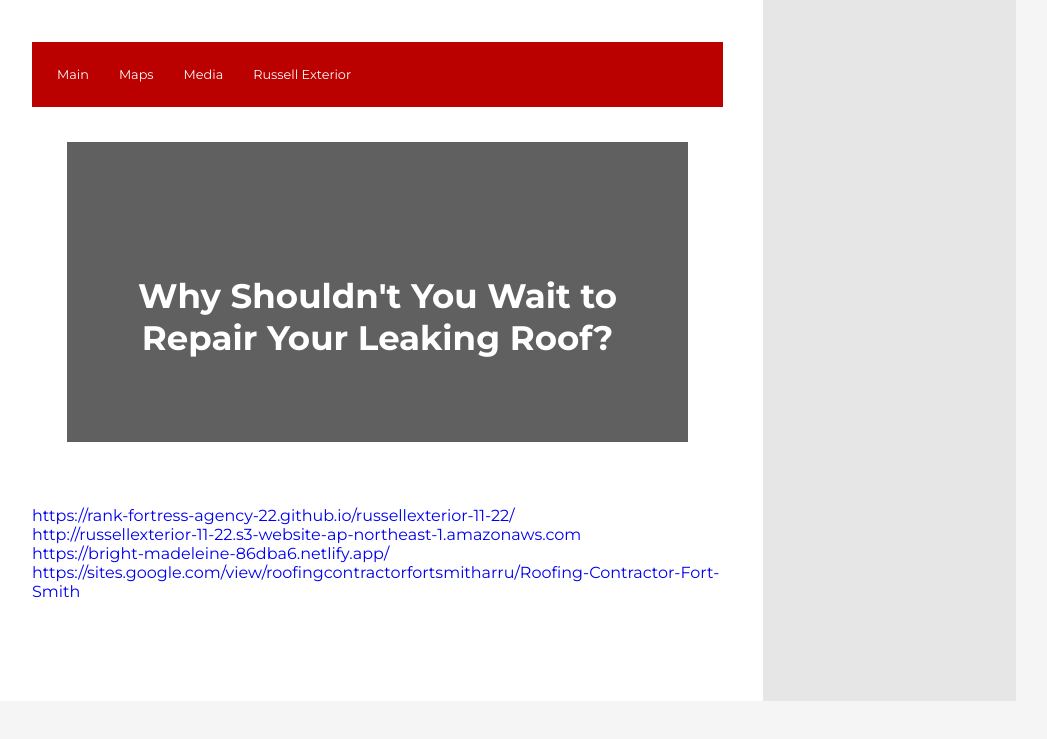
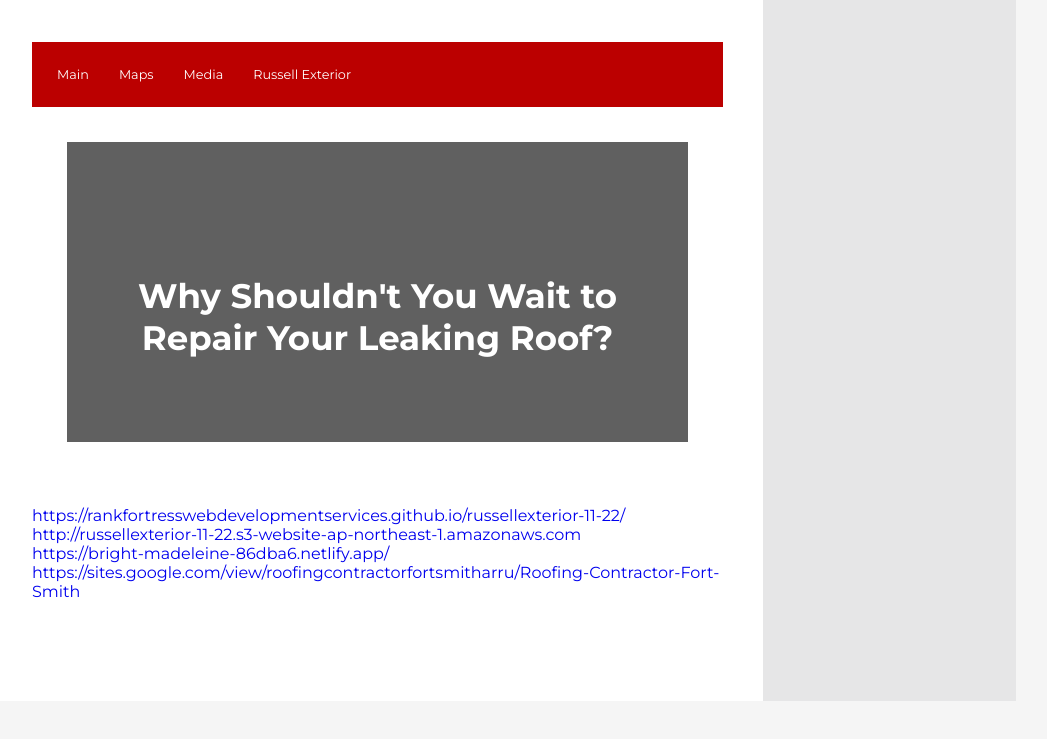
Before and after one commit to RankFortressWebDevelopmentServices/russellexterior-11-22, a plain HTML site: page index.html in a window 1280 px wide. Shown: the part 8099-8838 px from the top of the page, without its empty margins (136-1183 px from the left). Drawn offline with Linux system fonts and the light colour scheme.

Commit message:
Add files via upload

```diff
--- a/index.html
+++ b/index.html
@@ -476,8 +476,8 @@
         <section>
           <a
             target="_bLank"
-            href="https://rank-fortress-agency-22.github.io/russellexterior-11-22/"
-            >https://rank-fortress-agency-22.github.io/russellexterior-11-22/</a
+            href="https://rankfortresswebdevelopmentservices.github.io/russellexterior-11-22/"
+            >https://rankfortresswebdevelopmentservices.github.io/russellexterior-11-22/</a
           ><br />
           <a
             target="_bLank"
```
